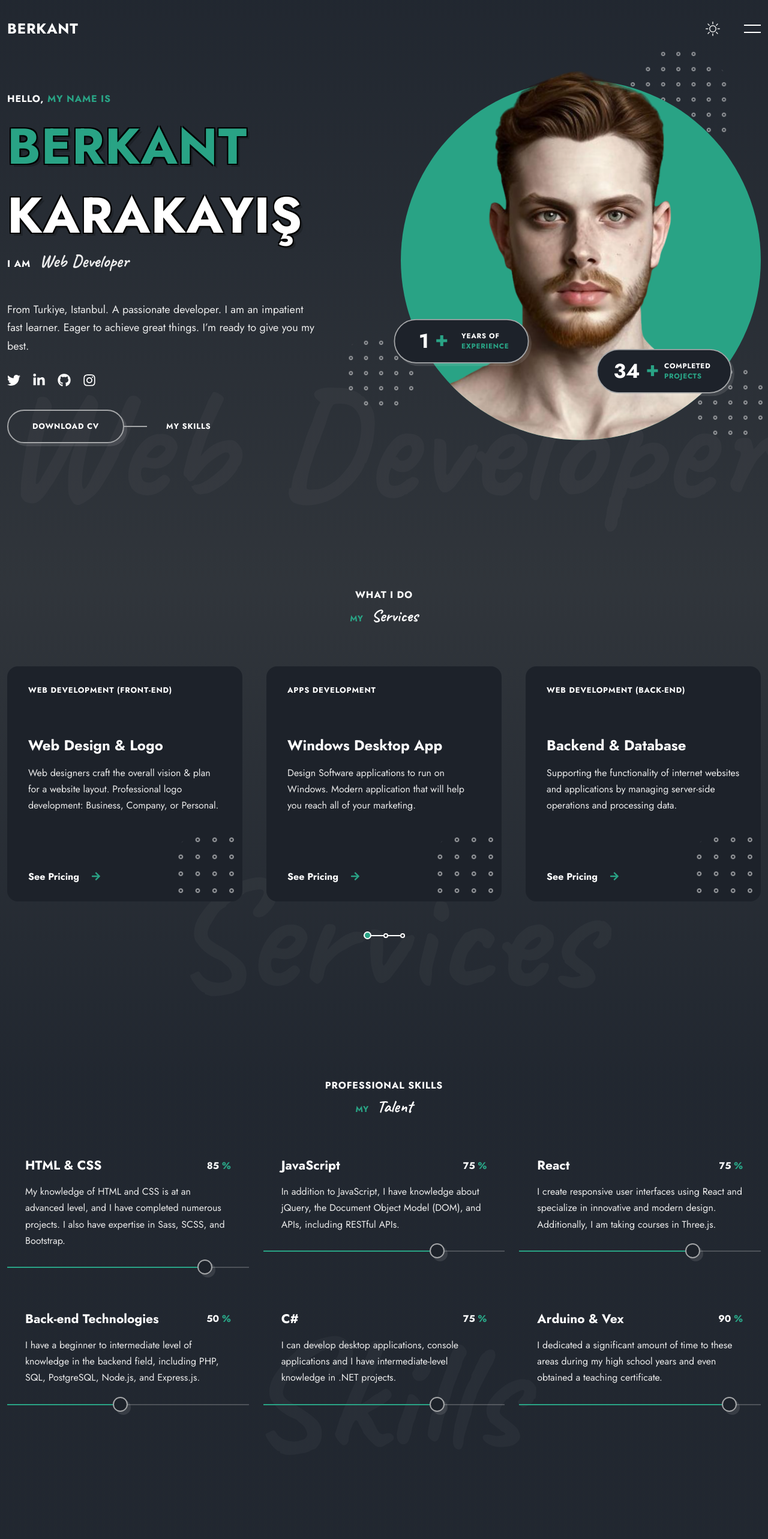
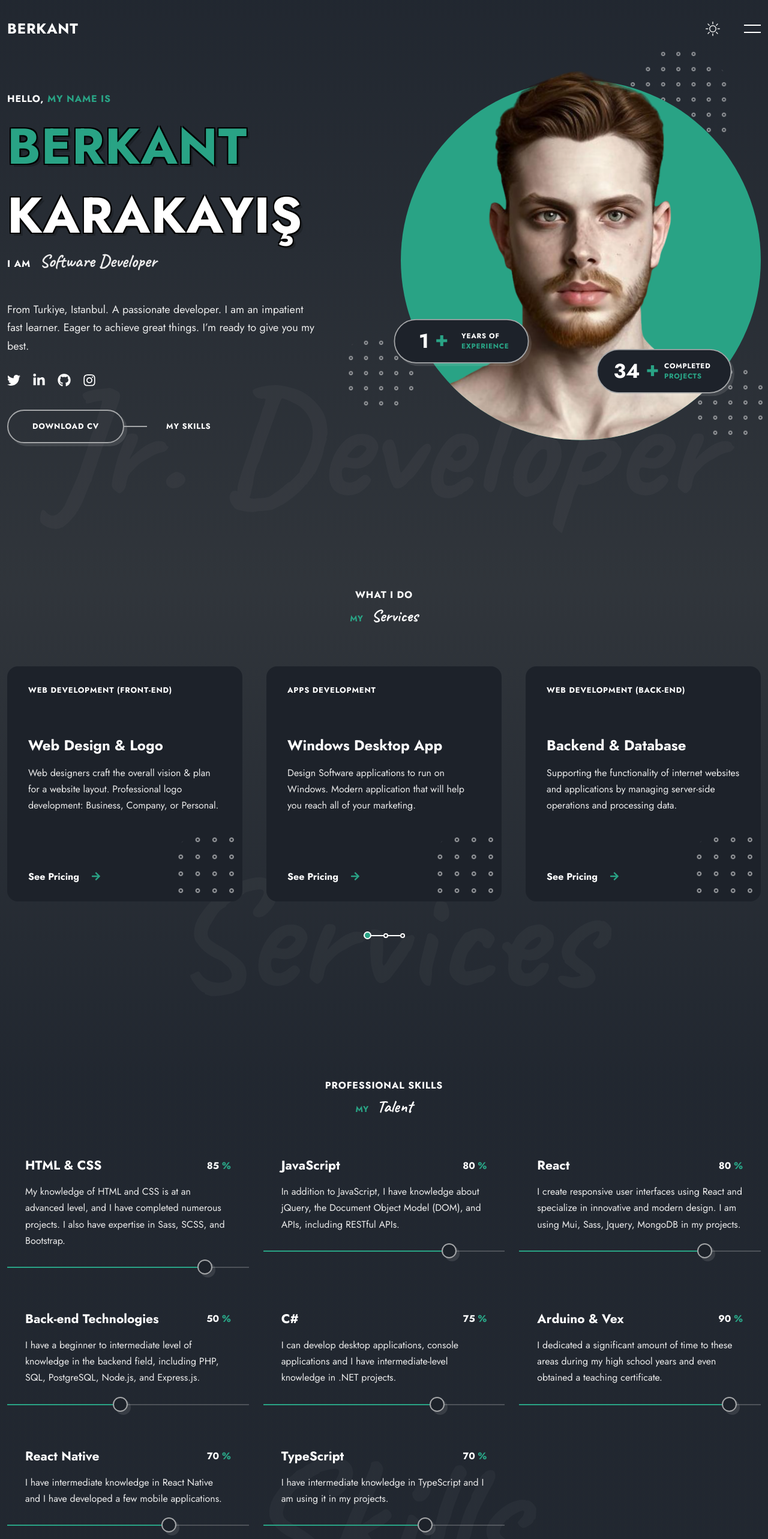
Before and after one commit to berkantkarakayis/Portfolio-Website, a React (Vite) app: page /#home in a window 1280 px wide. Shown: the top 2566 px of the page at 60% size. Built offline with nearby package versions, Linux system fonts and the light colour scheme.

Commit message:
Update job title in Home component

```diff
--- a/src/Data.jsx
+++ b/src/Data.jsx
@@ -18,7 +18,8 @@ import Project17 from './assets/project17.png';
 import Project18 from './assets/project18.png';
 import Project19 from './assets/project19.png';
 import Project20 from './assets/project20.png';
-
+import Project21 from './assets/project21.png';
+import Project22 from './assets/project22.png';
 
 import Testimonial1 from './assets/testimonial1.jpg';
 import Testimonial2 from './assets/testimonial2.jpg';
@@ -119,7 +120,7 @@ export const skills = [
   {
     id: 2,
     name: 'JavaScript',
-    percentage: 75,
+    percentage: 80,
     description:
       'In addition to JavaScript, I have knowledge about jQuery, the Document Object Model (DOM), and APIs, including RESTful APIs.',
   },
@@ -127,10 +128,10 @@ export const skills = [
   {
     id: 3,
     name: 'React',
-    percentage: 75,
+    percentage: 80,
     description:
-      'I create responsive user interfaces using React and specialize in innovative and modern design. Additionally, I am taking courses in Three.js.',
- },
+      'I create responsive user interfaces using React and specialize in innovative and modern design. I am using Mui, Sass, Jquery, MongoDB in my projects.',
+  },
 
   {
     id: 4,
@@ -138,7 +139,7 @@ export const skills = [
     percentage: 50,
     description:
       'I have a beginner to intermediate level of knowledge in the backend field, including PHP, SQL, PostgreSQL, Node.js, and Express.js.',
-   },
+  },
 
   {
     id: 5,
@@ -147,7 +148,7 @@ export const skills = [
     percentage: 75,
     description:
       'I can develop desktop applications, console applications and I have intermediate-level knowledge in .NET projects.',
-    },
+  },
 
   {
     id: 6,
@@ -155,6 +156,22 @@ export const skills = [
     percentage: 90,
     description:
       'I dedicated a significant amount of time to these areas during my high school years and even obtained a teaching certificate.',
+  },
+
+  {
+    id: 7,
+    name: 'React Native',
+    percentage: 70,
+    description:
+      'I have intermediate knowledge in React Native and I have developed a few mobile applications.',
+  },
+
+  {
+    id: 8,
+    name: 'TypeScript',
+    percentage: 70,
+    description:
+      'I have intermediate knowledge in TypeScript and I am using it in my projects.',
   },
 
 ];
@@ -176,7 +193,7 @@ export const projects = [
     title: 'Portfolio Website 2',
     description:
       'My second website. This is a portfolio website and I made it with Html, Css, Javascript.',
-    projectLink:"https://github.com/berkantkarakayis/PortfolioWebsite2"
+    projectLink: "https://github.com/berkantkarakayis/PortfolioWebsite2"
   },
   {
     id: 3,
@@ -185,7 +202,7 @@ export const projects = [
     title: 'Portfolio Website 1',
     description:
       'My first website. This is a portfolio website and I made it with Html, Css, Javascript.',
-      projectLink:"https://github.com/berkantkarakayis/WebsitePortfolio"
+    projectLink: "https://github.com/berkantkarakayis/WebsitePortfolio"
   },
   {
     id: 4,
@@ -194,7 +211,7 @@ export const projects = [
     title: 'Portfolio Website (React)',
     description:
       'My first React website. This is a portfolio website and I made it with React.',
-      projectLink:""
+    projectLink: ""
   },
   {
     id: 5,
@@ -203,7 +220,7 @@ export const projects = [
     title: '3D Room',
     description:
       'My Room as a 3D project. I made it with Html, Css and a little Javascript.',
-      projectLink:"https://github.com/berkantkarakayis/3D_Room"
+    projectLink: "https://github.com/berkantkarakayis/3D_Room"
   },
   {
     id: 6,
@@ -212,7 +229,7 @@ export const projects = [
     title: '3D Calculator',
     description:
       'A 3D calculator project. I made it with Html, Css and a little Javascript.',
-      projectLink:"https://github.com/berkantkarakayis/Calculator"
+    projectLink: "https://github.com/berkantkarakayis/Calculator"
   },
   {
     id: 7,
@@ -221,7 +238,7 @@ export const projects = [
     title: 'Voyage Slider',
     description:
       'A voyage slider project. I made it with Html, Css and mostly Javascript.',
-      projectLink:"https://github.com/berkantkarakayis/Voyage_Slider"
+    projectLink: "https://github.com/berkantkarakayis/Voyage_Slider"
   },
   {
     id: 8,
@@ -230,7 +247,7 @@ export const projects = [
     title: 'Data Add/Delete',
     description:
       'A data table with adding and deleting selections. Practicing with Axios and react-router-dom.',
-      projectLink:"https://github.com/berkantkarakayis/Techcareer-Full-Stack-Homeworks/tree/main/Ders-Odev-4"
+    projectLink: "https://github.com/berkantkarakayis/Techcareer-Full-Stack-Homeworks/tree/main/Ders-Odev-4"
   },
   {
     id: 9,
@@ -239,7 +256,7 @@ export const projects = [
     title: 'Resume Website',
     description:
       'My second Bootstrap website. This is a resume website and I made it with Html, Css.',
-      projectLink:"https://github.com/berkantkarakayis/Techcareer_Bootcamp-Resume_Website"
+    projectLink: "https://github.com/berkantkarakayis/Techcareer_Bootcamp-Resume_Website"
   },
   {
     id: 10,
@@ -248,7 +265,7 @@ export const projects = [
     title: 'Chess Board',
     description:
       'A simple chess board project. I made it with C# console app.',
-      projectLink:"https://github.com/berkantkarakayis/ChessBoard"
+    projectLink: "https://github.com/berkantkarakayis/ChessBoard"
   },
   {
     id: 11,
@@ -257,7 +274,7 @@ export const projects = [
     title: 'Blog Website',
     description:
       'My first Bootstrap website. This is a blog website and I made it with Html, Css.',
-      projectLink:"https://github.com/berkantkarakayis/Blog_Website-Techcareer_Bootcamp"
+    projectLink: "https://github.com/berkantkarakayis/Blog_Website-Techcareer_Bootcamp"
   },
   {
     id: 12,
@@ -266,7 +283,7 @@ export const projects = [
     title: 'Particles',
     description:
       'A particles effect on text project. I made it with Html, Css and mostly Javascript.',
-      projectLink:"https://github.com/berkantkarakayis/Particles"
+    projectLink: "https://github.com/berkantkarakayis/Particles"
   },
   {
     id: 13,
@@ -275,7 +292,7 @@ export const projects = [
     title: 'Expanding Flex Card',
     description:
       'An expanding flex card project. I made it with Html, Css and a little Javascript.',
-      projectLink:"https://github.com/berkantkarakayis/Expanding_Flex_Card"
+    projectLink: "https://github.com/berkantkarakayis/Expanding_Flex_Card"
   },
   {
     id: 14,
@@ -293,7 +310,7 @@ export const projects = [
     title: 'Rock-Paper-Scissors',
     description:
       'A simple rock-paper-scissors game project. I made it with C# console app.',
-      projectLink:"https://github.com/berkantkarakayis/Rock_paper_scissors"
+    projectLink: "https://github.com/berkantkarakayis/Rock_paper_scissors"
   },
   {
     id: 16,
@@ -302,7 +319,7 @@ export const projects = [
     title: 'Data Table',
     description:
       'A data table with react. Practicing with Axios and DataGrid.',
-      projectLink:"https://github.com/berkantkarakayis/Techcareer-Full-Stack-Homeworks/tree/main/Homework%206%20-%20DataGrid"
+    projectLink: "https://github.com/berkantkarakayis/Techcareer-Full-Stack-Homeworks/tree/main/Homework%206%20-%20DataGrid"
   },
   {
     id: 17,
@@ -311,7 +328,7 @@ export const projects = [
     title: 'Countdown Timer',
     description:
       'A birthday countdown timer project. I made it with Html, Css and a little Javascript.',
-      projectLink:"https://github.com/berkantkarakayis/Countdown_Timer"
+    projectLink: "https://github.com/berkantkarakayis/Countdown_Timer"
   },
   {
     id: 18,
@@ -320,7 +337,7 @@ export const projects = [
     title: 'Simple Arduino Projects',
     description:
       'My all arduino projects for all levels. This project have many small project. You can use it for improve yourself.',
-      projectLink:"https://github.com/berkantkarakayis/Arduino-Projects"
+    projectLink: "https://github.com/berkantkarakayis/Arduino-Projects"
   },
   {
     id: 19,
@@ -329,7 +346,7 @@ export const projects = [
     title: 'Drum Kit',
     description:
       'A drum kit project. I made it with Html, Css and mostly Javascript.',
-      projectLink:"https://github.com/berkantkarakayis/Drum_Kit"
+    projectLink: "https://github.com/berkantkarakayis/Drum_Kit"
   },
   {
     id: 20,
@@ -338,8 +355,24 @@ export const projects = [
     title: 'Dice Game',
     description:
       'A dice game project. Refresh the page for throw. I made it with Html, Css and mostly Javascript.',
-      projectLink:"https://github.com/berkantkarakayis/Dice_Game"
+    projectLink: "https://github.com/berkantkarakayis/Dice_Game"
   },
+  {
+    id: 21,
+    img: Project21,
+    category: 'React.js',
+    title: 'Private Doctor Admin Panel',
+    description:
+      'A private doctor admin panel project. A group project with my company. This project have a react native mobile app for patients and doctors.',
+  },
+  {
+    id: 22,
+    img: Project22,
+    category: 'React.js',
+    title: 'Private Admin Panel',
+    description:
+      'A private admin panel project for company. A group project with my company. This project have a react native mobile app for users.',
+  }
 
 ];
 
--- a/src/components/home/Home.jsx
+++ b/src/components/home/Home.jsx
@@ -25,7 +25,7 @@ const Home = () => {
         </h1>
 
         <p className='home__job'>
-          <span className='text-cs'>I Am</span> <b>Web Developer</b>
+          <span className='text-cs'>I Am</span> <b>Software Developer</b>
         </p>
 
         <div className="home__img-wrapper">
@@ -99,7 +99,7 @@ const Home = () => {
     </div>
 
     <div className="section__bg-wrapper">
-      <span className="bg__title">Web Developer</span>
+      <span className="bg__title">Jr. Developer</span>
     </div>
   </section>
 )};
```
Also changed, not shown: src/assets/project21.png (added), src/assets/project22.png (added).
